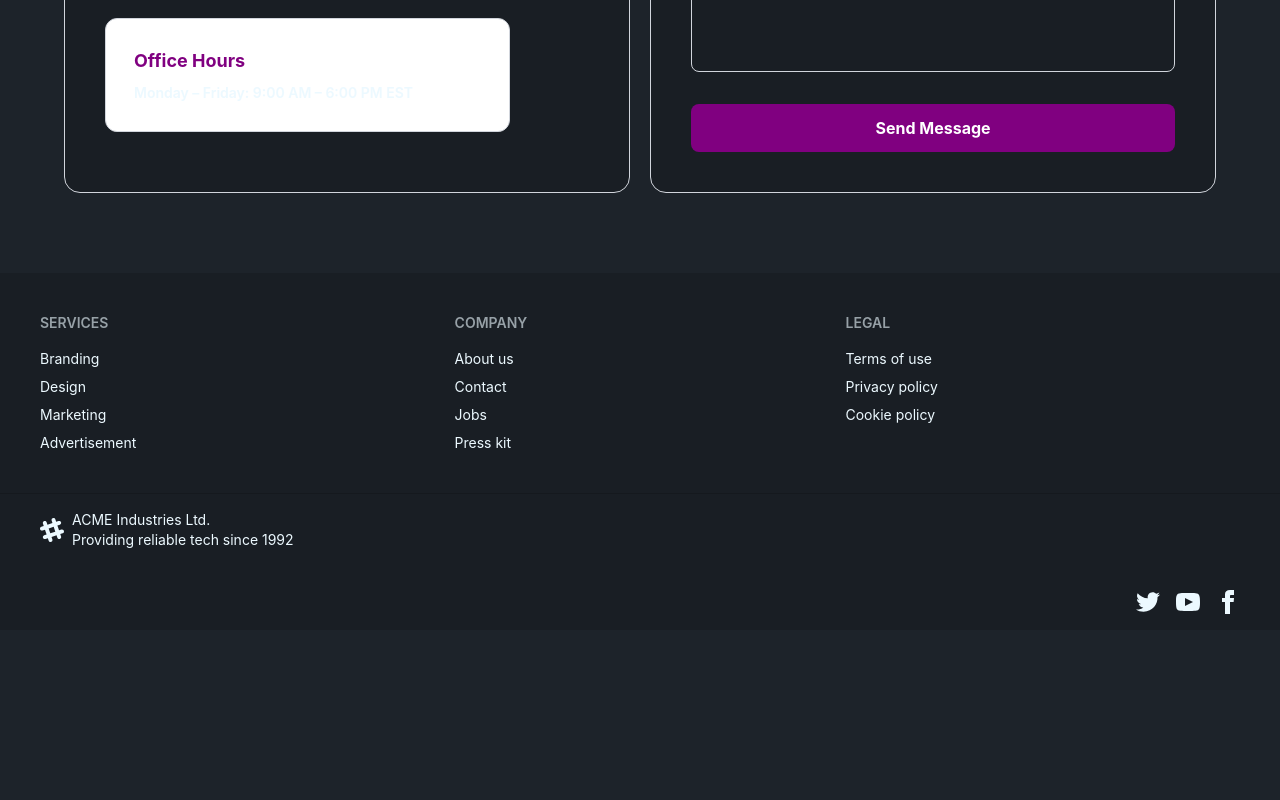
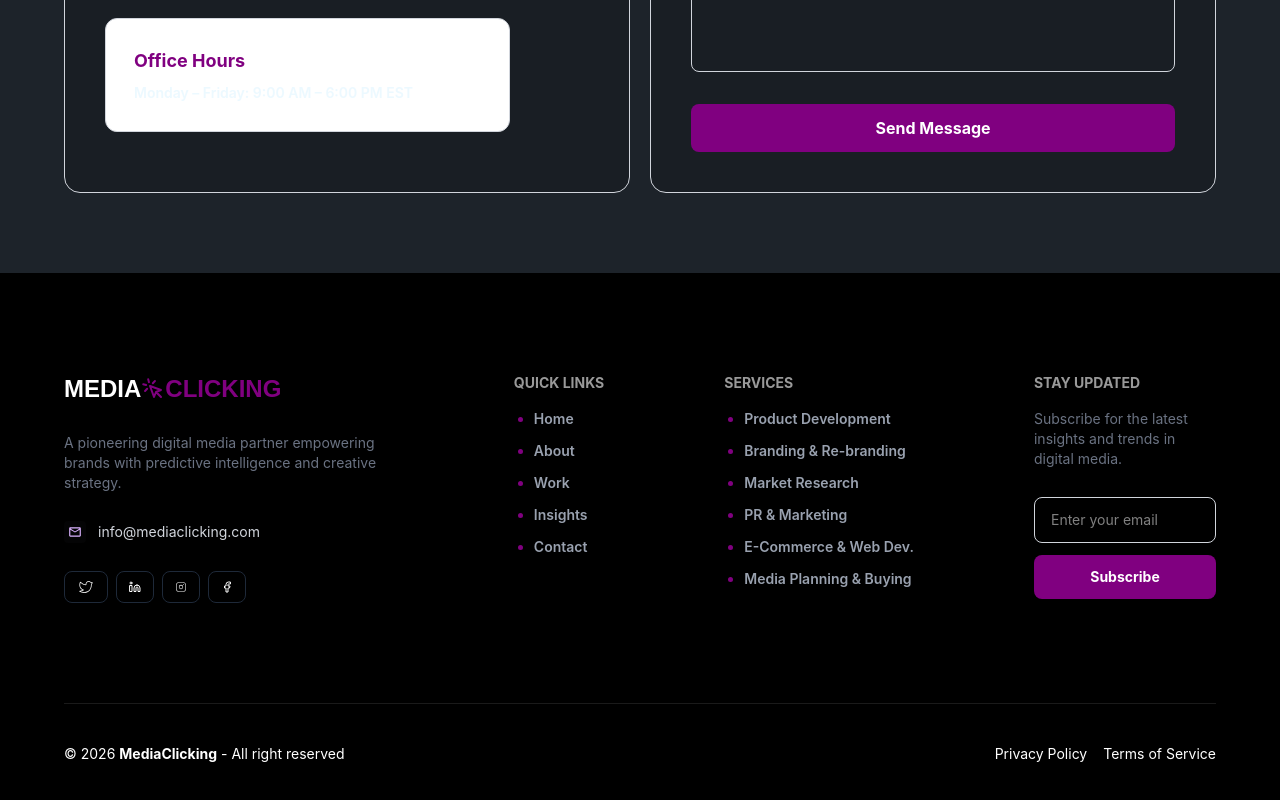
Before and after one commit to suronjit02/media-clicking, a React (Vite) app: page / in a window 1280 px wide. Shown: the part 10412-11212 px from the top of the page. Before the commit the page ends 11042 px from the top, so only its background shows below. Built offline with nearby package versions, Linux system fonts and the light colour scheme; a web font is replaced by a local one.

Commit message:
footer section design complete

```diff
--- a/src/components/Footer/Footer.jsx
+++ b/src/components/Footer/Footer.jsx
@@ -1,87 +1,151 @@
 import React from "react";
+import { CiTwitter } from "react-icons/ci";
+import { FiFacebook, FiLinkedin } from "react-icons/fi";
+import { HiOutlineCursorClick } from "react-icons/hi";
+import { MdOutlineMailOutline } from "react-icons/md";
+import { PiInstagramLogoLight } from "react-icons/pi";
+import { Link } from "react-router";
 
 const Footer = () => {
   return (
-    <div>
-      <footer className="footer sm:footer-horizontal bg-base-200 text-base-content p-10 mt-20">
+    <div className="bg-black text-white ">
+      <div className="max-w-6xl mx-auto">
+        <footer className="footer gap-30 sm:footer-horizontal bg-black py-25 mt-20">
+          {/* logo */}
+          <nav className="flex flex-col gap-7 max-w-sm">
+            <div className="flex-1 md:flex-1">
+              <Link
+                to="/"
+                className="saira-font text-2xl font-extrabold flex items-center"
+              >
+                MEDIA
+                <span className="primary-txt">
+                  <HiOutlineCursorClick />
+                </span>
+                <span className="primary-txt">CLICKING</span>
+              </Link>
+            </div>
+            <p className="text-gray-500">
+              A pioneering digital media partner empowering brands with
+              predictive intelligence and creative strategy.
+            </p>
+            {/* email */}
+            <div className="flex items-center gap-3">
+              <span className="bg-base-200/15 p-1 text-purple-300 rounded-sm ">
+                <MdOutlineMailOutline />
+              </span>
+              <p className="text-gray-300">info@mediaclicking.com</p>
+            </div>
+
+            {/* social media icon */}
+            <ul className="flex gap-2">
+              <li className="btn btn-sm rounded-lg bg-transparent shadow-none text-lg text-white border-gray-800">
+                <CiTwitter />
+              </li>
+              <li className="btn btn-sm rounded-lg bg-transparent shadow-none text-md text-white border-gray-800">
+                <FiLinkedin />
+              </li>
+              <li className="btn btn-sm rounded-lg bg-transparent shadow-none text-md text-white border-gray-800">
+                <PiInstagramLogoLight />
+              </li>
+              <li className="btn btn-sm rounded-lg bg-transparent shadow-none text-md text-white border-gray-800">
+                <FiFacebook />
+              </li>
+            </ul>
+          </nav>
+
+          {/* quick link */}
           <nav>
-          <h6 className="footer-title">Services</h6>
-          <a className="link link-hover">Branding</a>
-          <a className="link link-hover">Design</a>
-          <a className="link link-hover">Marketing</a>
-          <a className="link link-hover">Advertisement</a>
+            <h6 className="footer-title font-bold">Quick Links</h6>
+            <ul className="list-disc marker:text-[#800080] pl-5 space-y-3 text-gray-400 font-semibold">
+              <li>
+                <a className="link link-hover">Home</a>
+              </li>
+              <li>
+                <a className="link link-hover">About</a>
+              </li>
+              <li>
+                <a className="link link-hover">Work</a>
+              </li>
+              <li>
+                <a className="link link-hover">Insights</a>
+              </li>
+              <li>
+                <a className="link link-hover">Contact</a>
+              </li>
+            </ul>
           </nav>
+
+          {/* service */}
           <nav>
-          <h6 className="footer-title">Company</h6>
-          <a className="link link-hover">About us</a>
-          <a className="link link-hover">Contact</a>
-          <a className="link link-hover">Jobs</a>
-          <a className="link link-hover">Press kit</a>
+            <h6 className="footer-title font-bold">Services</h6>
+
+            <ul className="list-disc marker:text-[#800080] pl-5 space-y-3 text-gray-400 font-semibold">
+              <li>
+                <a className="link link-hover">Product Development</a>
+              </li>
+              <li>
+                {" "}
+                <a className="link link-hover">Branding & Re-branding</a>
+              </li>
+              <li>
+                {" "}
+                <a className="link link-hover">Market Research</a>
+              </li>
+              <li>
+                <a className="link link-hover">PR & Marketing</a>
+              </li>
+              <li>
+                <a className="link link-hover">E-Commerce & Web Dev.</a>
+              </li>
+              <li>
+                <a className="link link-hover">Media Planning & Buying</a>
+              </li>
+            </ul>
           </nav>
+
+          {/* stay updated */}
           <nav>
-          <h6 className="footer-title">Legal</h6>
-          <a className="link link-hover">Terms of use</a>
-          <a className="link link-hover">Privacy policy</a>
-          <a className="link link-hover">Cookie policy</a>
+            <h6 className="footer-title font-bold">Stay Updated</h6>
+            <p className="text-gray-500 text-sm mb-5">
+              Subscribe for the latest insights and trends in digital media.
+            </p>
+            <form action="">
+              <input
+                type="email"
+                placeholder="Enter your email"
+                className="w-full px-4 py-3 rounded-lg border border-gray-300 focus:outline-none focus:border-[#800080] transition"
+              />
+              {/* Button */}
+              <button
+                type="submit"
+                className="mt-3 w-full py-3 rounded-lg bg-[#800080] text-white font-bold hover:bg-[#620a62] transition hover:shadow-2xl"
+              >
+                Subscribe
+              </button>
+            </form>
           </nav>
         </footer>
-      <footer className="footer bg-base-200 text-base-content border-base-300 border-t px-10 py-4">
-        <aside className="grid-flow-col items-center">
-          <svg
-            width="24"
-            height="24"
-            viewBox="0 0 24 24"
-            xmlns="http://www.w3.org/2000/svg"
-            fillRule="evenodd"
-            clipRule="evenodd"
-            className="fill-current"
-          >
-            <path d="M22.672 15.226l-2.432.811.841 2.515c.33 1.019-.209 2.127-1.23 2.456-1.15.325-2.148-.321-2.463-1.226l-.84-2.518-5.013 1.677.84 2.517c.391 1.203-.434 2.542-1.831 2.542-.88 0-1.601-.564-1.86-1.314l-.842-2.516-2.431.809c-1.135.328-2.145-.317-2.463-1.229-.329-1.018.211-2.127 1.231-2.456l2.432-.809-1.621-4.823-2.432.808c-1.355.384-2.558-.59-2.558-1.839 0-.817.509-1.582 1.327-1.846l2.433-.809-.842-2.515c-.33-1.02.211-2.129 1.232-2.458 1.02-.329 2.13.209 2.461 1.229l.842 2.515 5.011-1.677-.839-2.517c-.403-1.238.484-2.553 1.843-2.553.819 0 1.585.509 1.85 1.326l.841 2.517 2.431-.81c1.02-.33 2.131.211 2.461 1.229.332 1.018-.21 2.126-1.23 2.456l-2.433.809 1.622 4.823 2.433-.809c1.242-.401 2.557.484 2.557 1.838 0 .819-.51 1.583-1.328 1.847m-8.992-6.428l-5.01 1.675 1.619 4.828 5.011-1.674-1.62-4.829z"></path>
-          </svg>
+
+        <hr className="border-white/10" />
+
+        <footer className="footer flex justify-between py-10">
+          <aside className="flex justify-between items-center">
             <p>
-            ACME Industries Ltd.
-            <br />
-            Providing reliable tech since 1992
+              {" "}
+              © {new Date().getFullYear()}{" "}
+              <span className="font-bold">MediaClicking</span> - All right
+              reserved
             </p>
           </aside>
           <nav className="md:place-self-center md:justify-self-end">
             <div className="grid grid-flow-col gap-4">
-            <a>
-              <svg
-                xmlns="http://www.w3.org/2000/svg"
-                width="24"
-                height="24"
-                viewBox="0 0 24 24"
-                className="fill-current"
-              >
-                <path d="M24 4.557c-.883.392-1.832.656-2.828.775 1.017-.609 1.798-1.574 2.165-2.724-.951.564-2.005.974-3.127 1.195-.897-.957-2.178-1.555-3.594-1.555-3.179 0-5.515 2.966-4.797 6.045-4.091-.205-7.719-2.165-10.148-5.144-1.29 2.213-.669 5.108 1.523 6.574-.806-.026-1.566-.247-2.229-.616-.054 2.281 1.581 4.415 3.949 4.89-.693.188-1.452.232-2.224.084.626 1.956 2.444 3.379 4.6 3.419-2.07 1.623-4.678 2.348-7.29 2.04 2.179 1.397 4.768 2.212 7.548 2.212 9.142 0 14.307-7.721 13.995-14.646.962-.695 1.797-1.562 2.457-2.549z"></path>
-              </svg>
-            </a>
-            <a>
-              <svg
-                xmlns="http://www.w3.org/2000/svg"
-                width="24"
-                height="24"
-                viewBox="0 0 24 24"
-                className="fill-current"
-              >
-                <path d="M19.615 3.184c-3.604-.246-11.631-.245-15.23 0-3.897.266-4.356 2.62-4.385 8.816.029 6.185.484 8.549 4.385 8.816 3.6.245 11.626.246 15.23 0 3.897-.266 4.356-2.62 4.385-8.816-.029-6.185-.484-8.549-4.385-8.816zm-10.615 12.816v-8l8 3.993-8 4.007z"></path>
-              </svg>
-            </a>
-            <a>
-              <svg
-                xmlns="http://www.w3.org/2000/svg"
-                width="24"
-                height="24"
-                viewBox="0 0 24 24"
-                className="fill-current"
-              >
-                <path d="M9 8h-3v4h3v12h5v-12h3.642l.358-4h-4v-1.667c0-.955.192-1.333 1.115-1.333h2.885v-5h-3.808c-3.596 0-5.192 1.583-5.192 4.615v3.385z"></path>
-              </svg>
-            </a>
+              <a>Privacy Policy</a>
+              <a>Terms of Service</a>
             </div>
           </nav>
         </footer>
+      </div>
     </div>
   );
 };
```
Lines whose indentation alone changed are shown as unchanged.
